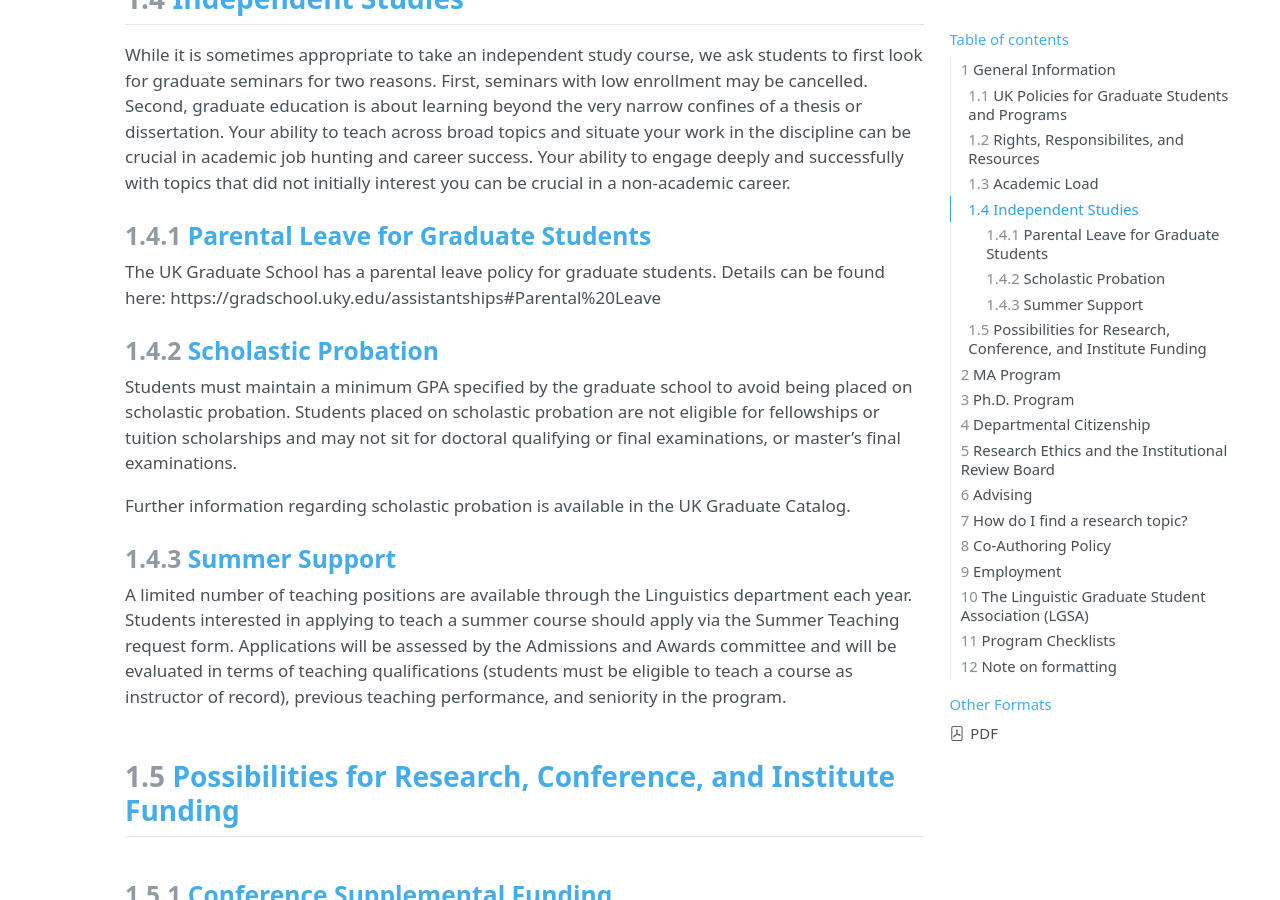
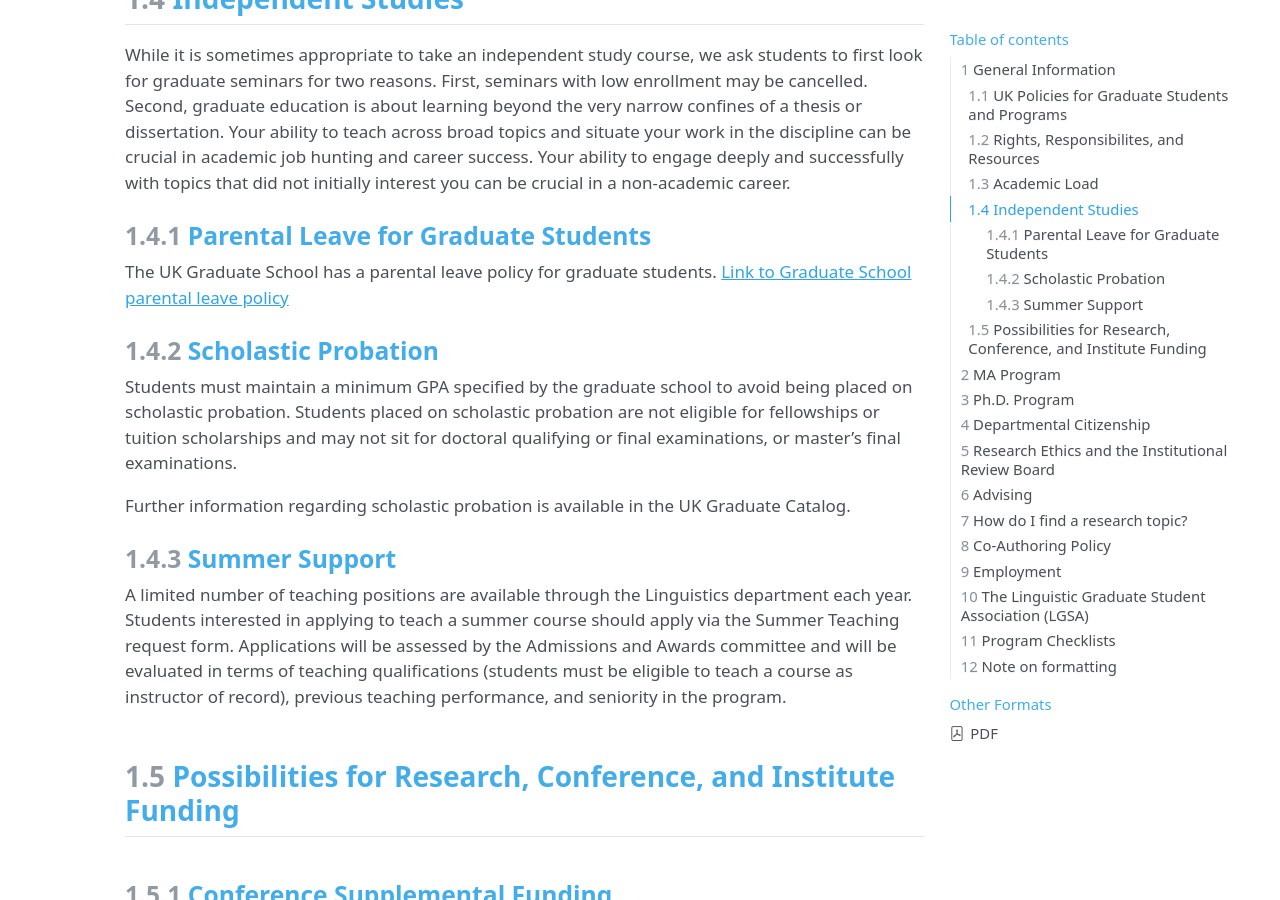
Before and after one commit to kbmcgowan/kbmcgowan.github.io, a Jekyll site: the page stuff/handbook.html, which Jekyll copies as it is, in a window 1280 px wide and 900 px high, scrolled down 1592 px. Built offline with Jekyll 4.4.1, drawn with Linux system fonts in a browser that asks for light colours.

Commit message:
pushing small fixes from joe

```diff
--- a/stuff/handbook.html
+++ b/stuff/handbook.html
@@ -3171,7 +3171,7 @@ vertical-align: -.125em;
 <p>While it is sometimes appropriate to take an independent study course, we ask students to first look for graduate seminars for two reasons. First, seminars with low enrollment may be cancelled. Second, graduate education is about learning beyond the very narrow confines of a thesis or dissertation. Your ability to teach across broad topics and situate your work in the discipline can be crucial in academic job hunting and career success. Your ability to engage deeply and successfully with topics that did not initially interest you can be crucial in a non-academic career.</p>
 <section id="parental-leave-for-graduate-students" class="level3" data-number="1.4.1">
 <h3 data-number="1.4.1" class="anchored" data-anchor-id="parental-leave-for-graduate-students"><span class="header-section-number">1.4.1</span> Parental Leave for Graduate Students</h3>
-<p>The UK Graduate School has a parental leave policy for graduate students. Details can be found here: https://gradschool.uky.edu/assistantships#Parental%20Leave</p>
+<p>The UK Graduate School has a parental leave policy for graduate students. <a href="https://gradschool.uky.edu/assistantships#Parental%20Leave">Link to Graduate School parental leave policy</a></p>
 </section>
 <section id="scholastic-probation" class="level3" data-number="1.4.2">
 <h3 data-number="1.4.2" class="anchored" data-anchor-id="scholastic-probation"><span class="header-section-number">1.4.2</span> Scholastic Probation</h3>
```
Also changed, not shown: 1 other file.
